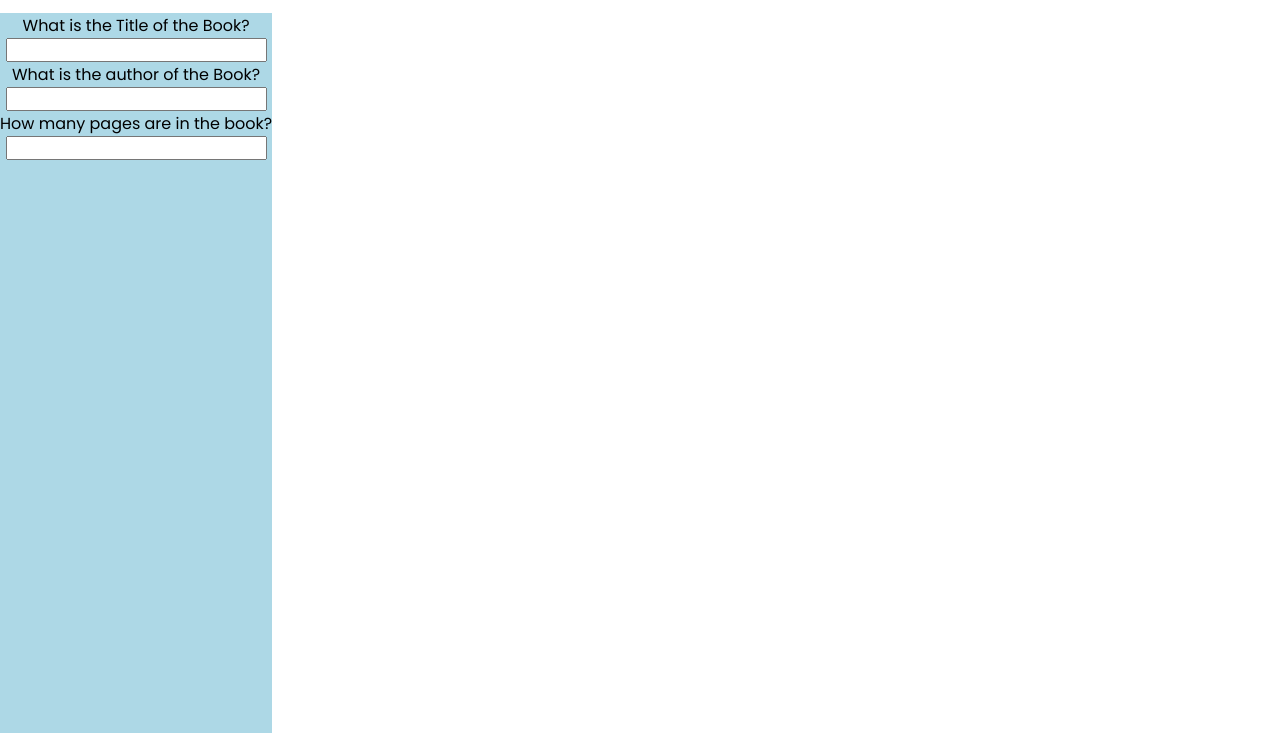
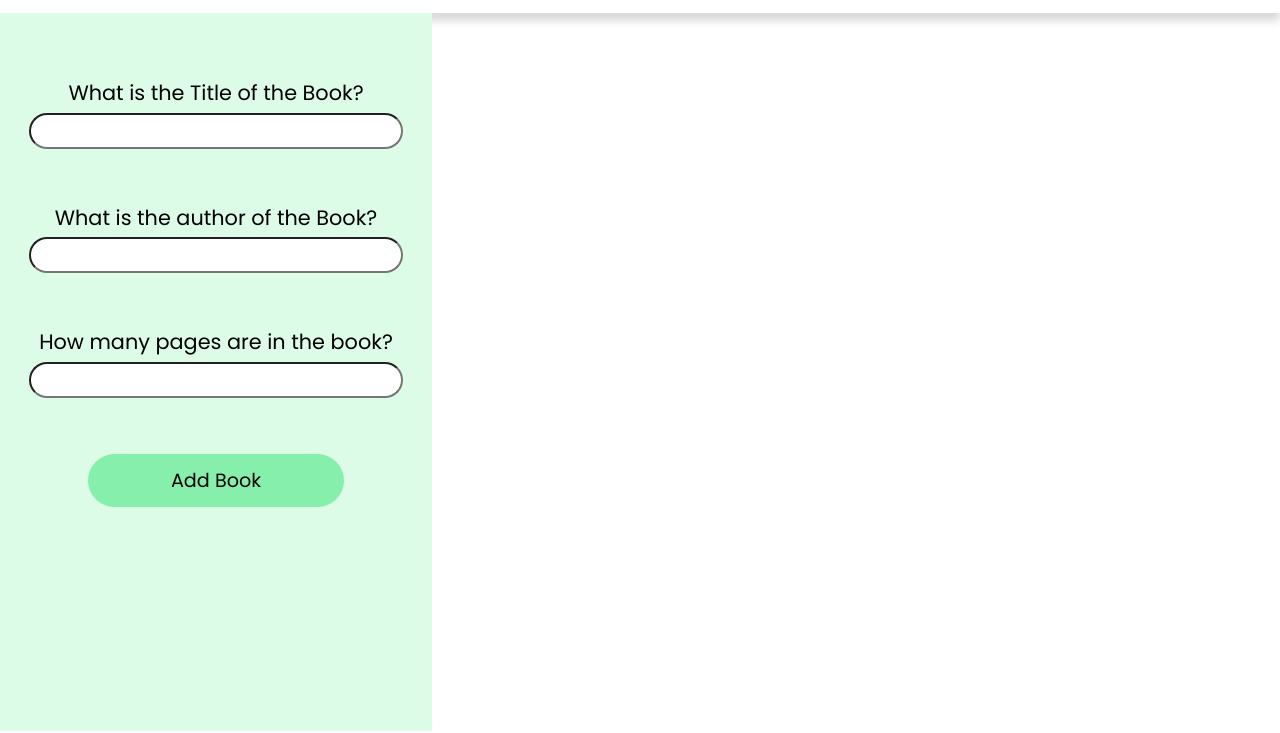
Before and after one commit to XixWISExiX/Calm-Library, a plain HTML site: page index.html in a window 1280 px wide. Shown: the part 91-824 px from the top of the page. Drawn offline with Linux system fonts and the light colour scheme.

Commit message:
Form decorated and button added

```diff
--- a/index.html
+++ b/index.html
@@ -18,16 +18,17 @@
           <form class="form" action="#">
             <div class="form-input-container">
               <label for="book-title">What is the Title of the Book?</label>
-              <input type="text" id="book-title" required />
+              <input class="form-input" type="text" id="book-title" required />
             </div>
             <div class="form-input-container">
               <label for="book-author">What is the author of the Book?</label>
-              <input type="text" id="book-author" required />
+              <input class="form-input" type="text" id="book-author" required />
             </div>
             <div class="form-input-container">
               <label for="book-pages">How many pages are in the book?</label>
-              <input type="text" id="book-pages" required />
+              <input class="form-input" type="text" id="book-pages" required />
             </div>
+            <button type="submit" class="book-btn">Add Book</button>
           </form>
         </div>
         <div class="main-container"></div>
--- a/script.js
+++ b/script.js
@@ -29,7 +29,7 @@ function sidebarHeightResize() {
   window.addEventListener("resize", function () {
     const logoHeight = logo.offsetHeight;
     const viewportHeight = window.innerHeight;
-    const remainingHeight = viewportHeight - logoHeight * 1.45;
+    const remainingHeight = viewportHeight - logoHeight * 1.31;
     sidebar.style.height = `${remainingHeight}px`;
   });
   // Trigger the resize event initially to set the sidebar height on page load
--- a/style.css
+++ b/style.css
@@ -6,26 +6,67 @@
   font-family: "Poppins", sans-serif;
 }
 
+/* LOGO Section */
+
 .logo {
-  /* margin-top: 1rem; */
-  margin: 1rem 0;
+  padding: 1rem 0;
   font-size: 3rem;
   font-weight: 700;
   text-align: center;
+  box-shadow: 0 0.5rem 0.5rem 0 rgba(0, 0, 0, 0.15);
 }
 
 .sidebar-main-container {
   display: flex;
 }
 
+/* SIDEBAR Section */
+
 .sidebar {
-  background-color: lightblue;
-  /* TODO Find solution for this */
-  /* height: clamp(10rem, 89.7vh, 55.4rem); */
+  padding: 1rem;
+  font-size: 1.3rem;
+  background-color: #dcfce7;
+  /* box-shadow: 0 -0.5rem 0.5rem 0 rgba(220, 252, 231, 0.45); */
+  /* box-shadow: 0 0.5rem 1rem 0 rgba(0, 0, 0, 0.15); */
+  width: 25rem;
 }
 
-.form-input-container {
+.form {
   display: flex;
   align-items: center;
   flex-direction: column;
 }
+
+.form-input-container {
+  margin-top: 3rem;
+  display: flex;
+  align-items: center;
+  flex-direction: column;
+}
+
+.form-input {
+  border-radius: 2rem;
+  font-size: 1.2rem;
+  margin: 0.3rem;
+  text-align: center;
+  height: 2rem;
+}
+
+.book-btn {
+  font-size: 1.2rem;
+  margin-top: 3.2rem;
+  padding: 0.75rem;
+  border-radius: 2rem;
+  width: 16rem;
+  border: none;
+  background-color: #86efac;
+}
+
+.book-btn:hover {
+  background-color: rgba(34, 197, 94, 0.65);
+}
+
+.book-btn:active {
+  background-color: #22c55e;
+}
+/* MAIN Section */
```
